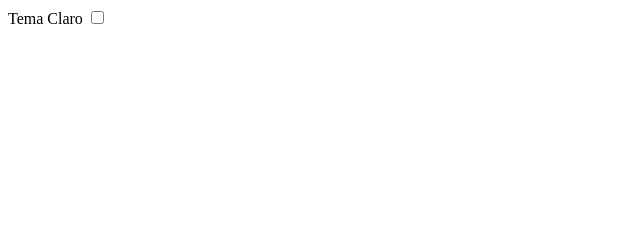
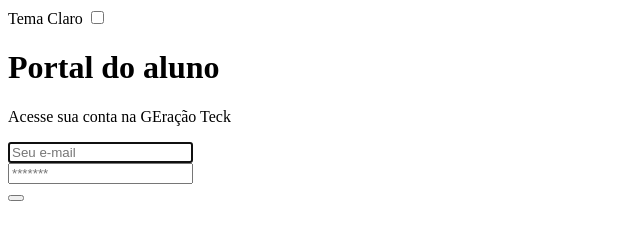
Before and after one commit to mardonier-camurca/newproject, a plain HTML site: page index.html in a window 1280 px wide. Shown: the whole page, without its empty margins (0-640 px from the left). Drawn offline with Linux system fonts and the light colour scheme.

Commit message:
created form

```diff
--- a/index.html
+++ b/index.html
@@ -21,5 +21,26 @@
         </label>
     </div>
 
+    <main>
+        <header>
+            <h1>Portal do aluno</h1>
+            <p>Acesse sua conta na GEração Teck</p>
+        </header>
+
+        <form>
+            <div class="campo">
+                <i class="ph ph-envelope-simple"></i>
+                <input type="email" placeholder="Seu e-mail" required autofocus>
+            </div>
+            <div class="campo">
+                <i class="ph ph-lock-simple-open"></i>
+                <input type="password" placeholder="*******" required>
+            </div>
+            <button type="submit"></button>
+        </form>
+
+
+    </main>
+
 </body>
 </html>
```
